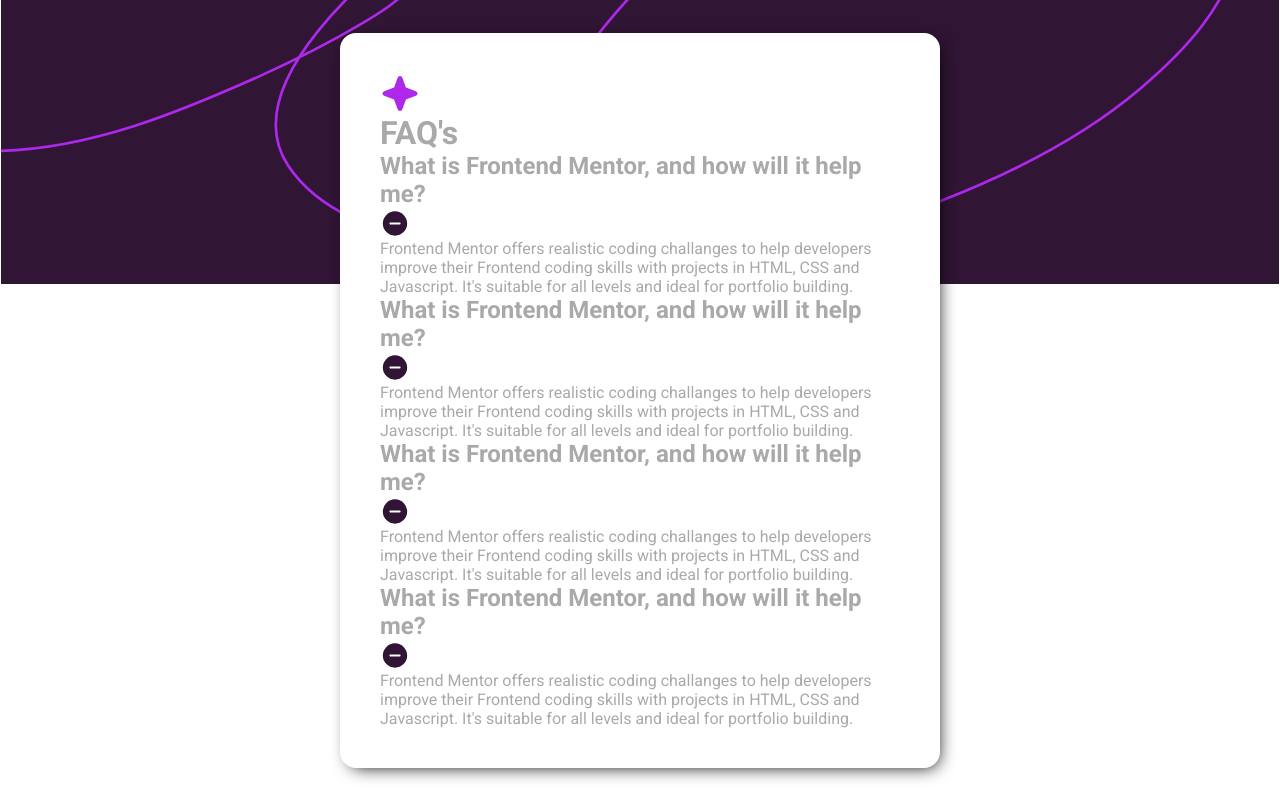
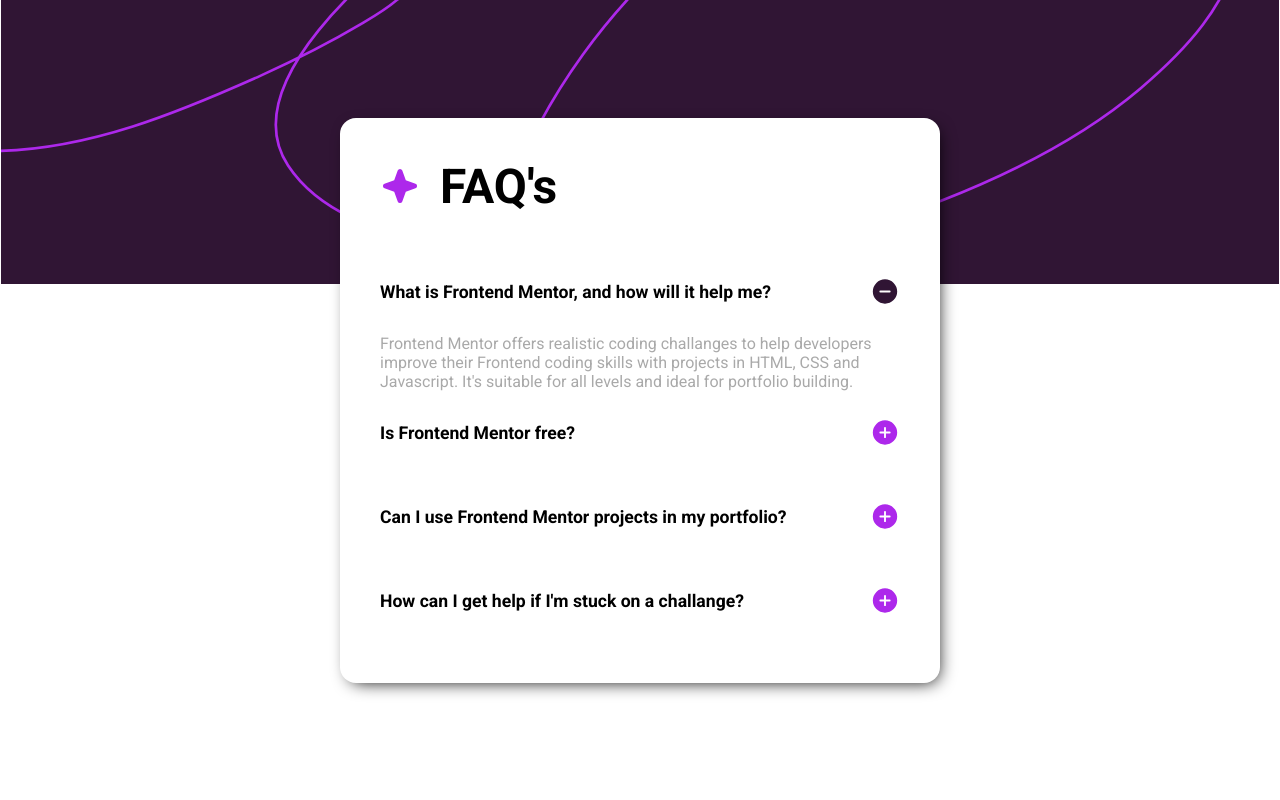
Before and after one commit to IamLeslieClaussen/FAQproject, a plain HTML site: page index.html in a window 1280 px wide. Drawn offline with Linux system fonts and the light colour scheme.

Commit message:
latest commit

```diff
--- a/index.html
+++ b/index.html
@@ -27,10 +27,10 @@
         </div>
         <div class="faq__element">
           <div class="faq__element__header">
-            <h2>What is Frontend Mentor, and how will it help me?</h2>
-            <img src="./assets/images/icon-minus.svg" alt="" />
+            <h2>Is Frontend Mentor free?</h2>
+            <img src="./assets/images/icon-plus.svg" alt="" />
           </div>
-          <p class="faq__answer active">
+          <p class="faq__answer">
             Frontend Mentor offers realistic coding challanges to help
             developers improve their Frontend coding skills with projects in
             HTML, CSS and Javascript. It's suitable for all levels and ideal for
@@ -39,10 +39,10 @@
         </div>
         <div class="faq__element">
           <div class="faq__element__header">
-            <h2>What is Frontend Mentor, and how will it help me?</h2>
-            <img src="./assets/images/icon-minus.svg" alt="" />
+            <h2>Can I use Frontend Mentor projects in my portfolio?</h2>
+            <img src="./assets/images/icon-plus.svg" alt="" />
           </div>
-          <p class="faq__answer active">
+          <p class="faq__answer">
             Frontend Mentor offers realistic coding challanges to help
             developers improve their Frontend coding skills with projects in
             HTML, CSS and Javascript. It's suitable for all levels and ideal for
@@ -51,10 +51,10 @@
         </div>
         <div class="faq__element">
           <div class="faq__element__header">
-            <h2>What is Frontend Mentor, and how will it help me?</h2>
-            <img src="./assets/images/icon-minus.svg" alt="" />
+            <h2>How can I get help if I'm stuck on a challange?</h2>
+            <img src="./assets/images/icon-plus.svg" alt="" />
           </div>
-          <p class="faq__answer active">
+          <p class="faq__answer">
             Frontend Mentor offers realistic coding challanges to help
             developers improve their Frontend coding skills with projects in
             HTML, CSS and Javascript. It's suitable for all levels and ideal for
--- a/style.css
+++ b/style.css
@@ -69,6 +69,45 @@
     box-shadow: 4px 5px 17px -6px #000000;
 }
 
+.container__header{
+    display: flex;
+    align-items: center;
+    margin-bottom: 35px;
+    img {
+        width: 40px;
+        height: 40px;
+    }
+    h1 {
+        font-size: 3rem;
+        margin-left: 20px;
+        color: black;
+    }
+}
+
+.faq__element {
+    .faq__element__header {
+        display: flex;
+        align-items: center;
+        justify-content: space-between;
+        h2 {
+            font-size: 1.1rem;
+            margin-block: 2rem;
+            color: black;
+        }
+    }
+}
+
+.faq__answer {
+    display: none;
+}
+
+.faq__answer.active {
+    display: block;
+}
+
+
+
+
 
 
 @media (min-width: 768px){}
```
